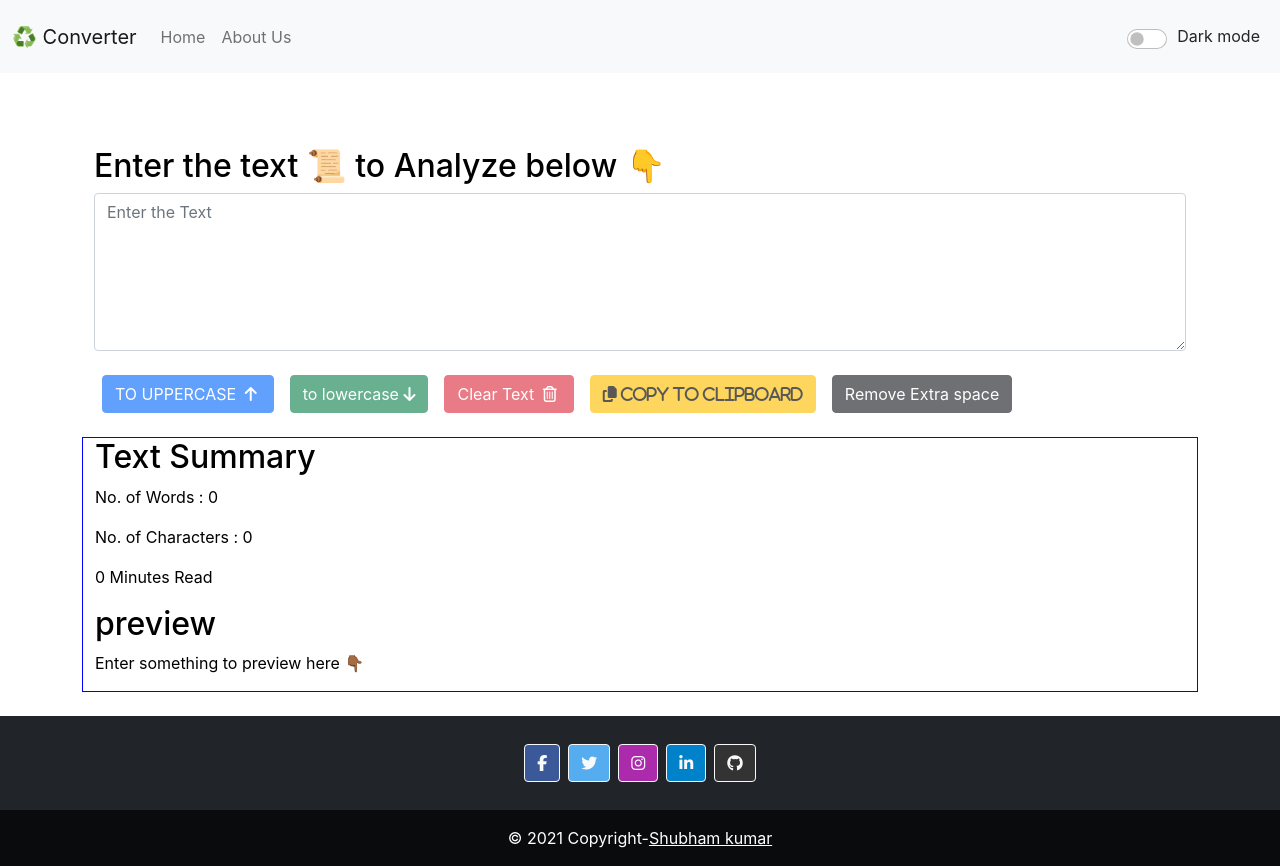
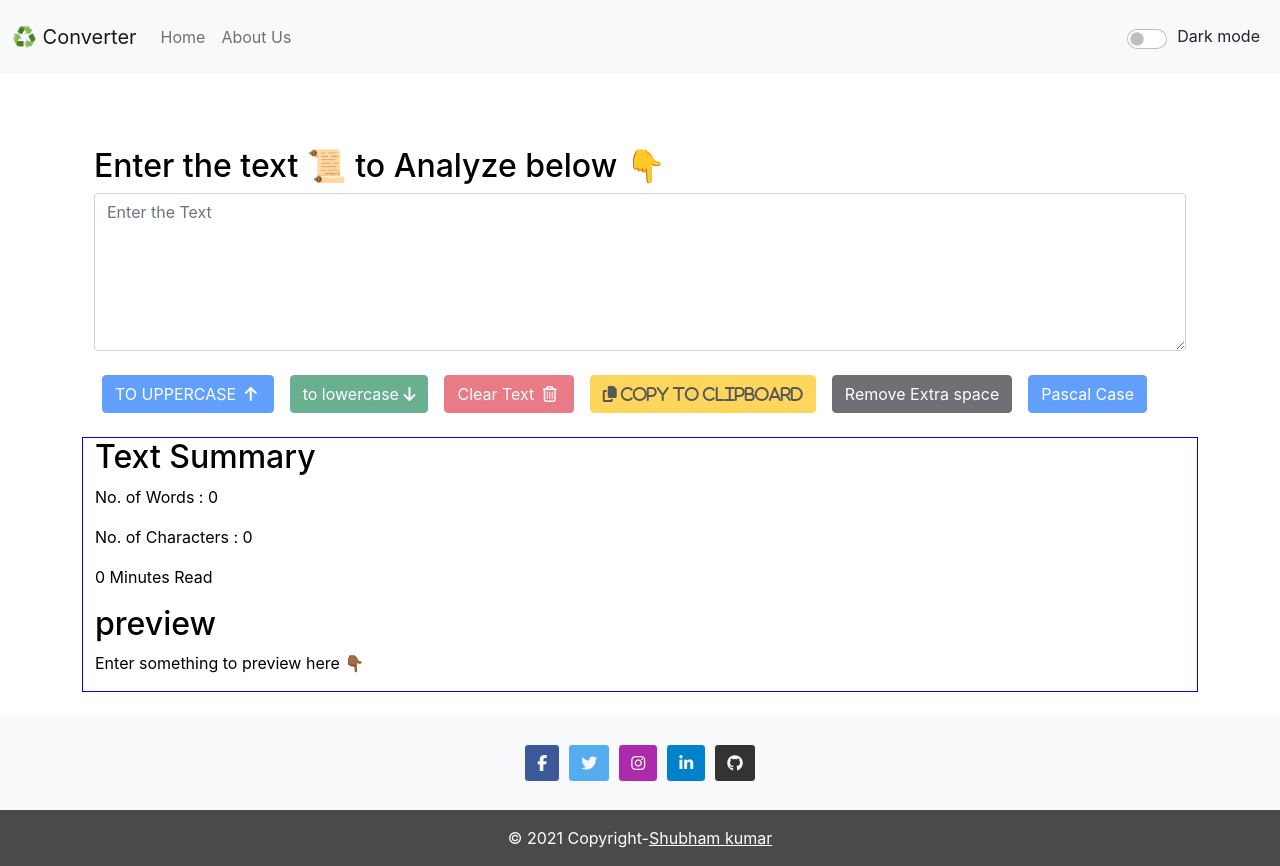
Before and after one commit to shubhamkumar5051/Convert-Case, a React (Create React App) app: page / in a window 1280 px wide. Built offline with nearby package versions, Linux system fonts and the light colour scheme.

Commit message:
added Pascal case functionality in string converter

```diff
--- a/src/components/Footer.js
+++ b/src/components/Footer.js
@@ -4,11 +4,10 @@ export default function Footer() {
   return (
     <div>
       <>
-        <footer className="bg-dark text-center text-white">
+        <footer className="bg-light text-center text-white">
           {/* <!-- Grid container --> */}
           <div className="container p-4 pb-0">
             {/* <!-- Section: Social media --> */}
-
             <section className="mb-4">
               {/* <!-- Facebook --> */}
               <a
--- a/src/components/TextForm.js
+++ b/src/components/TextForm.js
@@ -51,6 +51,15 @@ export default function TextForm(props) {
 
   const handleOnChange = (event) => {
     setText(event.target.value);
+  };
+
+  const toCapitalize = () => {
+    const mySentence = text;
+    const finalSentence = mySentence.replace(/(^\w{1})|(\s+\w{1})/g, (letter) =>
+      letter.toUpperCase()
+    );
+    setText(finalSentence);
+    props.showAlert("Captialize", "success");
   };
 
   // const myStyle = {
@@ -122,6 +131,14 @@ export default function TextForm(props) {
         >
           Remove Extra space
         </button>
+        <button
+          disabled={text.length === 0}
+          type="button"
+          className="btn btn-primary mx-2 my-2"
+          onClick={toCapitalize}
+        >
+          Pascal Case
+        </button>
       </div>
       <div
         className="container my-3"
```
